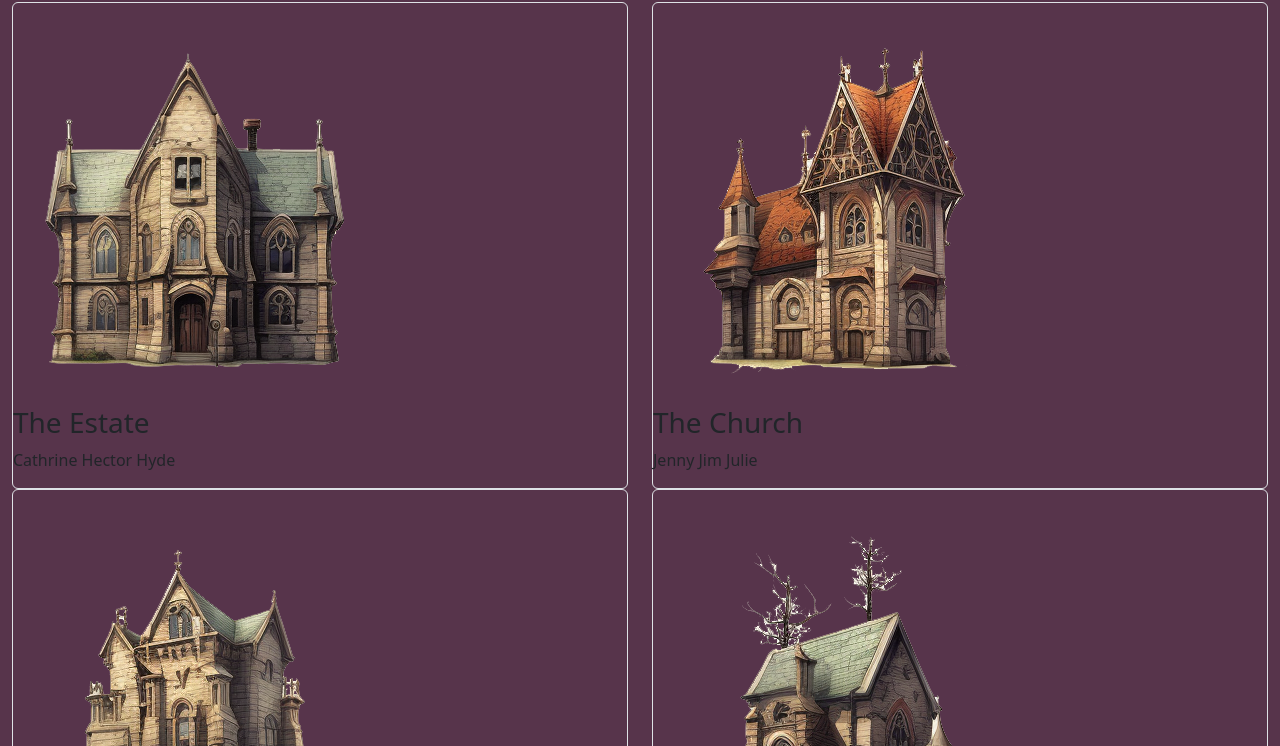
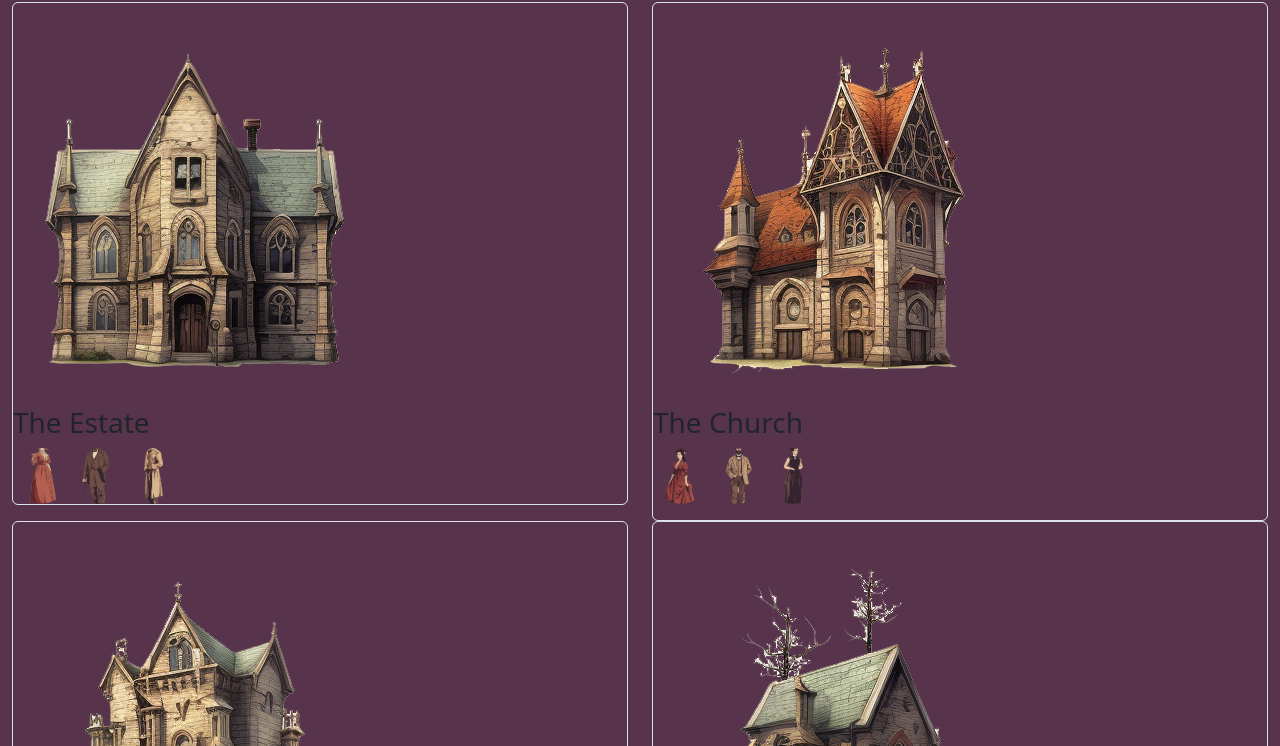
Before and after one commit to Josh-Decime/Swarm-lab, a plain HTML site: page index.html in a window 1280 px wide. Shown: the part 54-800 px from the top of the page. Drawn offline with nearby package versions, Linux system fonts and the light colour scheme.

Commit message:
WE HAVE IMAGES WOOOHOOO

```diff
--- a/app.js
+++ b/app.js
@@ -73,10 +73,17 @@ function drawPeople() {
         console.log('📦', filteredPeople)
         const locationElm = document.getElementById(location)
         console.log('🗺️', locationElm)
-        let peopleIMG = filteredPeople.map(people => people.name)
+        let peopleIMG = filteredPeople.map(people => people.picture)
         console.log('😁', peopleIMG)
 
-        locationElm.innerText = peopleIMG.join(' ')
+        let template = ''
+        peopleIMG.forEach(image=>{
+            // debugger
+            template += `<img class="people-img" src="/${image}" alt="${image.slice(0,(image.length-4))}">`
+            locationElm.innerHTML =  template
+        })
+
+        // locationElm.innerText = peopleIMG.join(' ')
     })
 }
 drawPeople()
--- a/index.html
+++ b/index.html
@@ -21,7 +21,11 @@
                 <section class="border rounded">
                     <img class="img-fluid center" src="Estate.png" alt="The Estate">
                     <h3>The Estate</h3>
-                    <p id="estateID"></p>
+                    <div id="estateID">
+                        <!-- ANCHOR img template for the people -->
+<!-- <img class="people-img" src="https://t4.ftcdn.net/jpg/00/97/58/97/360_F_97589769_t45CqXyzjz0KXwoBZT9PRaWGHRk5hQqQ.jpg" alt="person name"> -->
+
+                    </div>
                 </section>
             </div>
 
--- a/style.css
+++ b/style.css
@@ -4,3 +4,11 @@
 .txt-color {
     color: red;
 }
+
+.people-img{
+    height: 7vh;
+    width: 7vh;
+    border-radius: 50%;
+    object-fit: cover;
+    object-position: center;
+}
```
